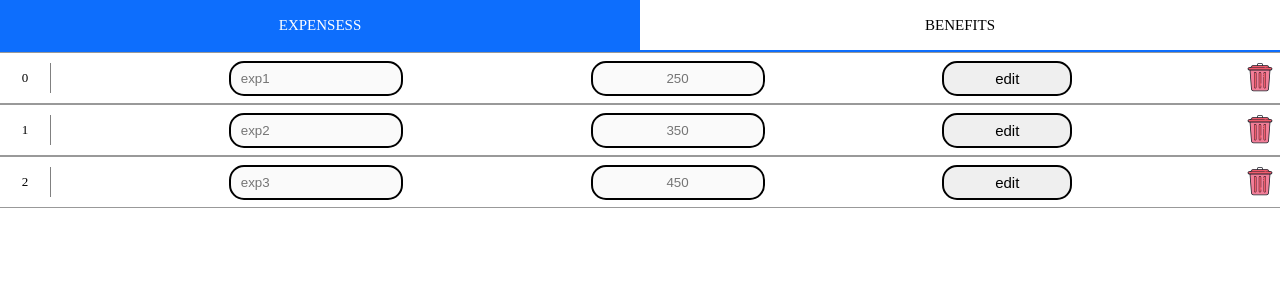
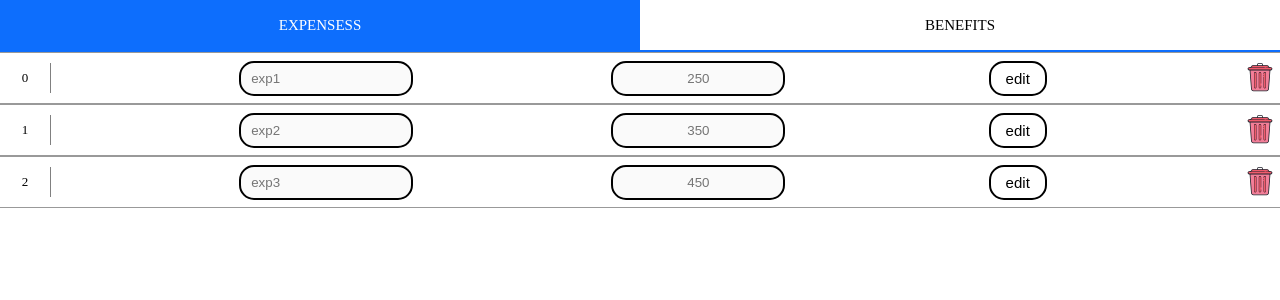
Before and after one commit to Yurcik45/expenses, a React (Vite) app: page / in a window 1280 px wide. Shown: the top 300 px of the page. Built offline with nearby package versions, Linux system fonts and the light colour scheme.

Commit message:
update Button component

```diff
--- a/src/components/Button/index.jsx
+++ b/src/components/Button/index.jsx
@@ -1,16 +1,19 @@
 import s from './index.module.css'
 
-export const Button = ({ title, color, bg_color, icon, reverse, onClick, disabled }) =>
+export const Button = ({ title, color, bg_color, border_bottom, icon, reverse, onClick, disabled }) =>
 <button
   className={ s.Button }
-  styles={{
+  style={{
     color: color ?? "black",
     backgroundColor: bg_color ?? "white",
-    flexDirection: reverse ? "row-reverse" : "row"
+    flexDirection: reverse ? "row-reverse" : "row",
+    justifyContent: icon ? "space-between" : "center",
+    borderRadius: border_bottom ? 0 : 15,
+    ...( border_bottom ? { borderBottom: "2px solid black" } : { border: "2px solid black" } )
   }}
   onClick={ onClick }
   disabled={ disabled }
 >
-  <div>{ title }</div>
-  { icon && <div>{ icon }</div> }
+  <div className={ s.title }>{ title }</div>
+  { icon && <div className={ s.icon }>{ icon }</div> }
 </button>
--- a/src/components/Button/index.module.css
+++ b/src/components/Button/index.module.css
@@ -1,9 +1,20 @@
 .Button {
-  width: 130px;
   height: 35px;
-  border: 2px solid black;
-  border-radius: 15px;
+  margin: 10px 15px;
+  padding: 4px 10px;
+  border: none;
   outline: none;
   font-size: 15px;
   cursor: pointer;
 }
+
+.title, .icon {
+  height: 35px;
+  max-height: 35px;
+  margin: 0 5px;
+}
+
+.icon svg {
+  width: 25px;
+  max-width: 25px;
+}
```
